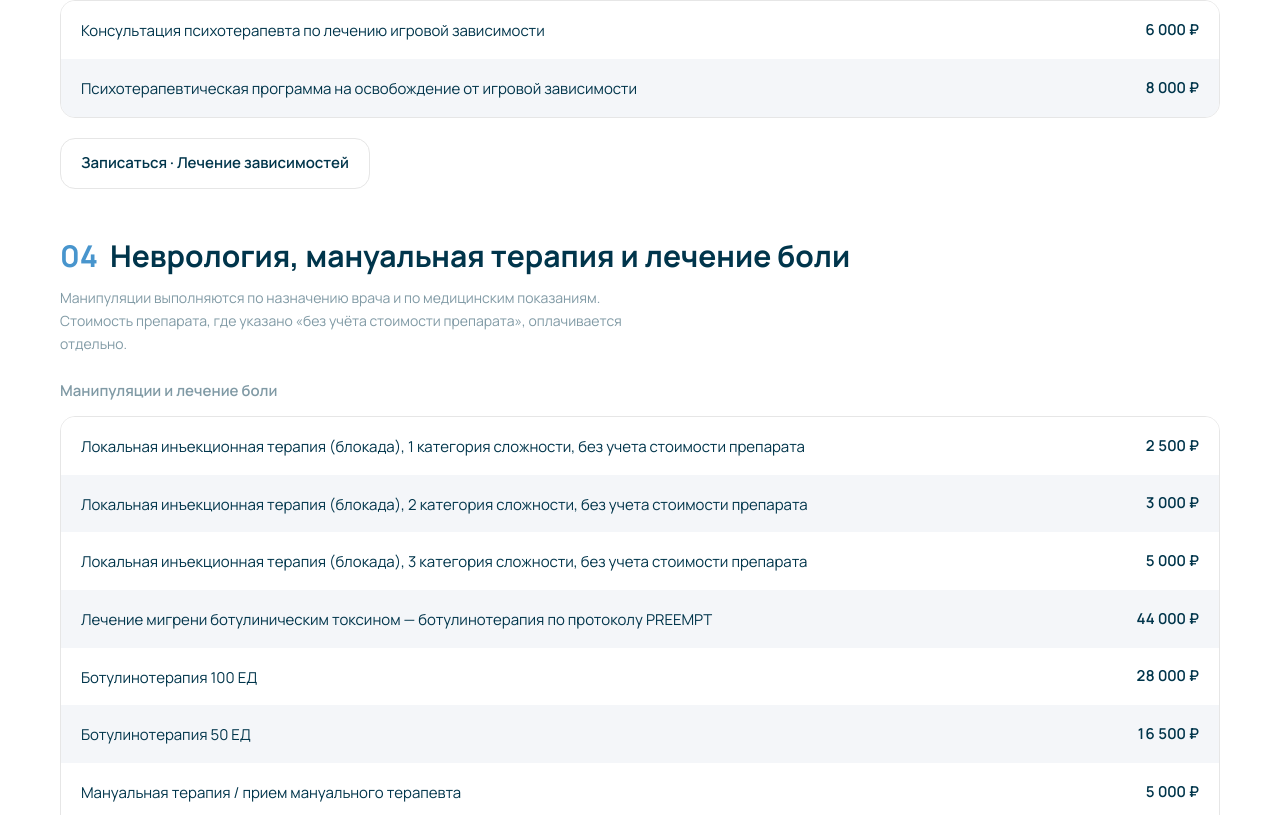
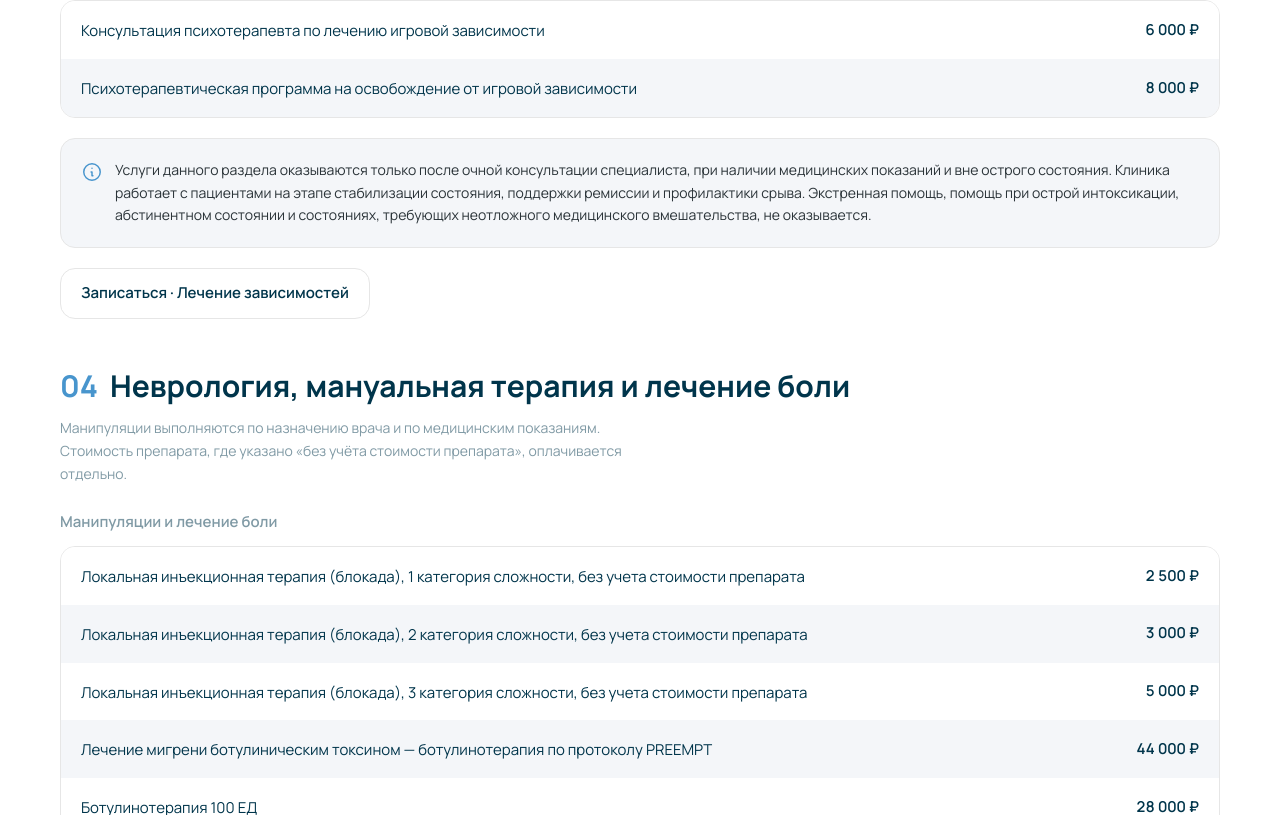
Before and after one commit to druzhbacompany/pro-spokoystvie-site, a Next.js app: page /tseny in a window 1280 px wide. Shown: the part 3265-4080 px from the top of the page. Built offline with nearby package versions, Linux system fonts and the light colour scheme.

Commit message:
Add remission-only legal notice to sensitive price sections

```diff
--- a/app/tseny/page.tsx
+++ b/app/tseny/page.tsx
@@ -49,6 +49,9 @@ export default function PricesPage() {
                 <li>· Прайс не является публичной офертой. Запись бесплатна и ни к чему не обязывает.</li>
               </ul>
               <p className="mt-4 text-[14px] smt-muted">Оплата: наличные и банковские карты. Телефон: <a href={CLINIC.phoneHref} className="smt-link">{CLINIC.phone}</a>.</p>
+              <p className="mt-4 text-[15px] font-semibold" style={{ color: "var(--smt-dark)" }}>
+                Имеются противопоказания. Необходима консультация специалиста.
+              </p>
             </div>
           </div>
         </section>
--- /dev/null
+++ b/components/smt/LegalNotice.tsx
@@ -0,0 +1,29 @@
+/** SMT-style legal notice card for sensitive price sections (remission-only framing). */
+
+const FULL =
+  "Услуги данного раздела оказываются только после очной консультации специалиста, при наличии медицинских показаний и вне острого состояния. Клиника работает с пациентами на этапе стабилизации состояния, поддержки ремиссии и профилактики срыва. Экстренная помощь, помощь при острой интоксикации, абстинентном состоянии и состояниях, требующих неотложного медицинского вмешательства, не оказывается.";
+
+const SHORT =
+  "Услуги оказываются по медицинским показаниям, после консультации специалиста, только вне острого состояния — на этапе стабилизации, поддержки ремиссии и профилактики срыва. Экстренная помощь и помощь при состояниях, требующих неотложного вмешательства, не оказывается.";
+
+export function LegalNotice({ variant = "full" }: { variant?: "full" | "short" }) {
+  return (
+    <div
+      role="note"
+      className="mt-5 flex gap-3 rounded-[15px] border p-4 sm:p-5"
+      style={{ borderColor: "var(--smt-border)", background: "var(--smt-grey)" }}
+    >
+      <svg
+        width="22" height="22" viewBox="0 0 24 24" fill="none"
+        stroke="var(--smt-blue)" strokeWidth="1.6" strokeLinecap="round" strokeLinejoin="round"
+        className="mt-0.5 flex-none" aria-hidden
+      >
+        <circle cx="12" cy="12" r="9" />
+        <path d="M12 8h.01M11 12h1v4h1" />
+      </svg>
+      <p className="text-[14px] leading-relaxed" style={{ color: "var(--smt-text)" }}>
+        {variant === "short" ? SHORT : FULL}
+      </p>
+    </div>
+  );
+}
--- a/components/smt/PriceTable.tsx
+++ b/components/smt/PriceTable.tsx
@@ -1,8 +1,22 @@
 import Link from "next/link";
-import { PRICELIST } from "@/lib/data";
+import { PRICELIST, type PriceSection } from "@/lib/data";
+import { LegalNotice } from "./LegalNotice";
 
 const book = (params: Record<string, string>) =>
   `/kontakty/?${new URLSearchParams(params).toString()}#zayavka`;
+
+/**
+ * Sensitive sections (зависимости / IV-терапия / детокс / кодирование …) get a
+ * remission-only legal notice. Detected by content, not hardcoded ids, so it
+ * stays correct if the approved price list changes.
+ */
+const SENSITIVE = /кодиров|эспераль|торпедо|снятие кода|зависим|детокс|капельниц|iv[\s-]?терап/i;
+function isSensitive(sec: PriceSection): boolean {
+  if (SENSITIVE.test(sec.title)) return true;
+  return sec.groups.some(
+    (g) => SENSITIVE.test(g.title) || g.items.some((it) => SENSITIVE.test(it.name)),
+  );
+}
 
 /**
  * SMT-style price table. Each row name links to the form prefilled with the
@@ -50,6 +64,7 @@ export function PriceTable() {
               </div>
             ))}
           </div>
+          {isSensitive(sec) ? <LegalNotice /> : null}
           <Link href={book({ service: sec.title })} className="smt-btn smt-btn-ghost mt-5">
             Записаться · {sec.title}
           </Link>
```
